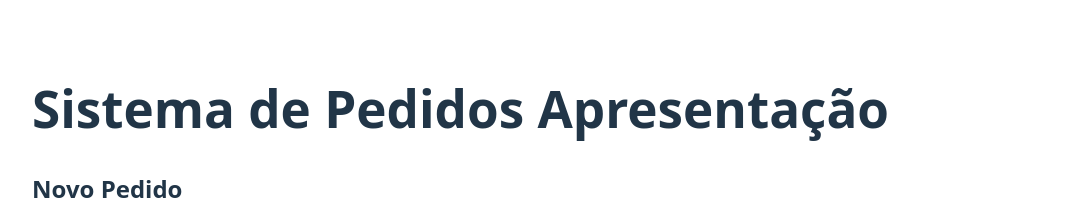
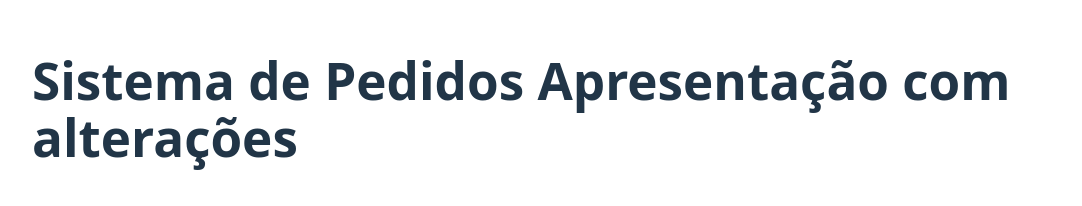
Before and after one commit to antiderson/Api-projeto-semanal, a React (Vite) app in the folder front-pedidos/: page / in a window 1280 px wide. Shown: the part 192-398 px from the top of the page, without its empty margins (0-1082 px from the left). Built offline with nearby package versions, Linux system fonts and the light colour scheme; no server answers.

Commit message:
alteração texto de front

```diff
--- a/front-pedidos/src/App.tsx
+++ b/front-pedidos/src/App.tsx
@@ -9,7 +9,7 @@ function App() {
 
   return (
     <div style={{ padding: '2rem' }}>
-      <h1>Sistema de Pedidos Apresentação</h1>
+      <h1>Sistema de Pedidos Apresentação com alterações</h1>
       <PedidoForm onSuccess={toggleReload} />
       <PedidoList key={reload ? 'a' : 'b'} />
       <span>teste novo </span>
```
